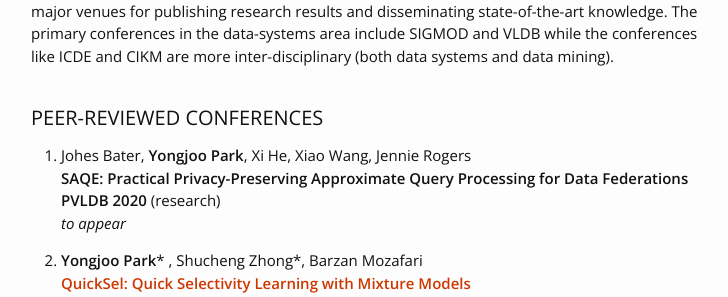
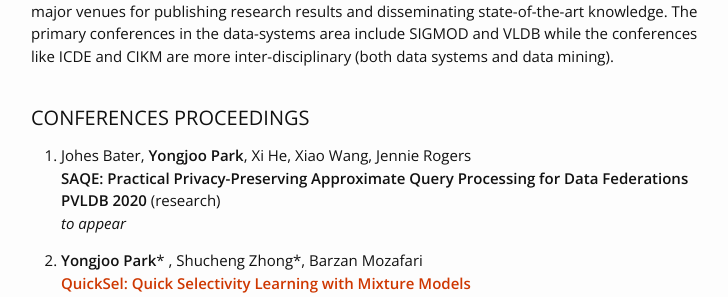
Before and after one commit to pyongjoo/pyongjoo.github.io, a Jekyll site: the page built from publication.md, in a window 1280 px wide and 900 px high. Shown: the part 166-463 px from the top of the window, without its empty margins (269-997 px from the left). Built offline with Jekyll 4.4.1, drawn with Linux system fonts in a browser that asks for light colours.

Commit message:
minor wording change

```diff
--- a/publication.md
+++ b/publication.md
@@ -15,7 +15,7 @@
 
 
 
-### PEER-REVIEWED CONFERENCES
+### CONFERENCES PROCEEDINGS
 
 1. Johes Bater, **Yongjoo Park**, Xi He, Xiao Wang, Jennie Rogers
    **SAQE: Practical Privacy-Preserving Approximate Query Processing for Data Federations**
```
